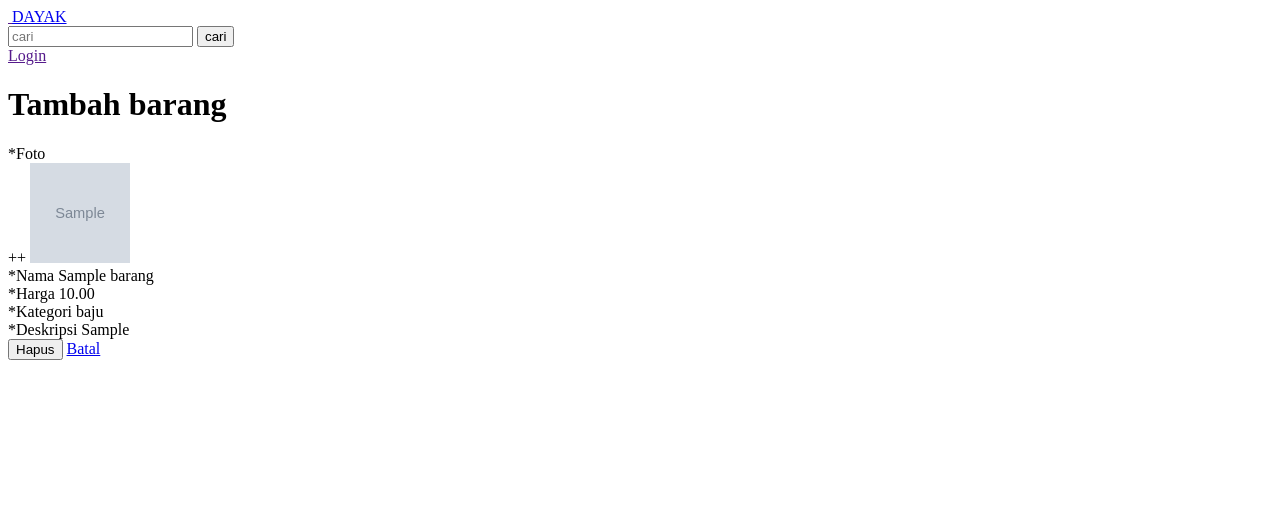
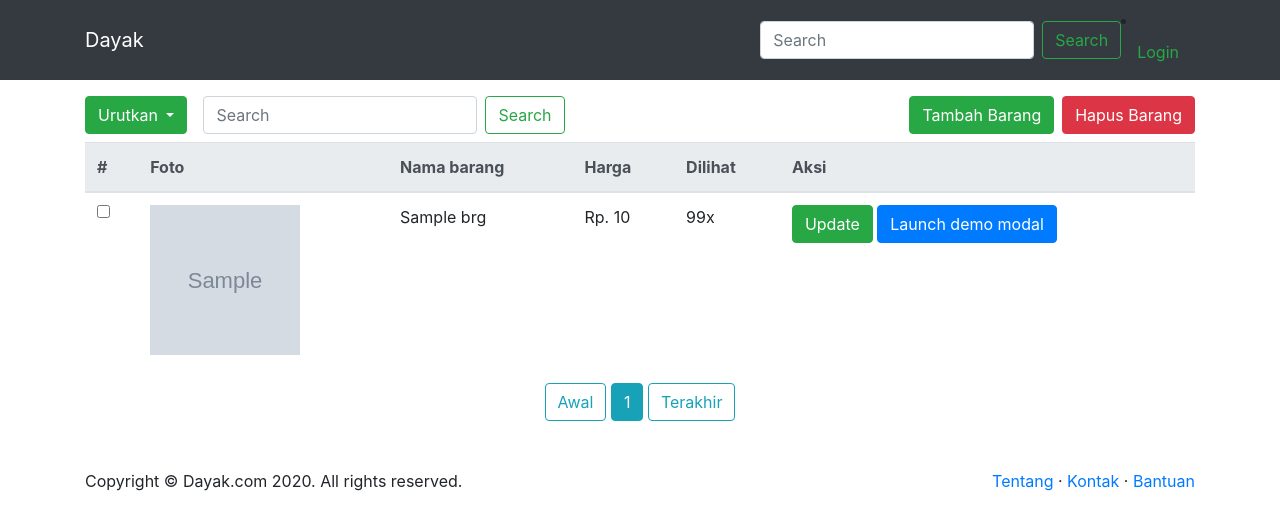
Before and after one commit to yeremiaChris/market-place, a Django app: template toko_app/templates/toko_app/delete.html in a window 1280 px wide. Shown: the top 530 px of the page. Run offline with Django 3.2, Linux system fonts and the light colour scheme; tables that the repository leaves empty hold one stand-in row (values such as "Sample post"); the template is opened without the code that fills it: values that come from a table or form of the project are taken from there, most other values are stand-ins (such as "Sample title", 1, 10 or a date in 2020); grey boxes marked "Sample" are stand-in pictures; some libraries are stand-ins or nearby versions.

Commit message:
membaut delete dengan modals bootstrap

```diff
--- /dev/null
+++ b/toko_app/templates/toko_app/coba.html
@@ -0,0 +1,3 @@
+<form action="" method="POST">
+    {{ gambar }}
+</form>
--- a/toko_app/templates/toko_app/delete.html
+++ b/toko_app/templates/toko_app/delete.html
@@ -1,105 +1,153 @@
+{% extends 'toko_app/base.html' %}
 {% load static %}
-<!DOCTYPE html>
-<html lang="en">
 
-<head>
-    <meta charset="UTF-8">
-    <meta name="viewport" content="width=device-width, initial-scale=1.0">
-    <link rel="stylesheet" href="{% static 'toko_app/css/update_barang.css' %}">
-    <link rel="stylesheet" href="{% static 'toko_app/css/select2.min.css' %}">
-    <title>tambah-barang</title>
-</head>
-
-<body>
-    <nav>
-        <div class="bar">
-            <a href="">
-                <img src="" alt="">
-                <a href="{% url 'index' %}">DAYAK</a>
-            </a>
-
-            <form action="">
-                <input type="text" name="cari" placeholder="cari">
-                <button type="submit">cari</button>
-            </form>
-
-            <a href="">Login</a>
-        </div>
-    </nav>
+{% block content %}
 
 
-    <div class="form">
-        <form action="" method="POST" enctype="multipart/form-data">
-            {% csrf_token %}
-            <h1>Tambah barang</h1>
-            <!-- <div class="foto">
-                <label for="foto">*Foto</label>
-                {{ form.gambar }}
-                {{ formset.management_form }}
-                {% for f in formset %}
-                    {{ f.image }}
-                {% endfor %}
+
+<div class="row mt-3">
+    <div class="col-md-6 col-lg">
+        <div class="dropdown d-flex">
+            <button class="btn btn-success dropdown-toggle" type="button" id="dropdownMenuButton" data-toggle="dropdown"
+                aria-haspopup="true" aria-expanded="false">
+                Urutkan
+            </button>
+            <form action="" class="d-flex ml-3">
+                <input class="form-control mr-sm-2" type="search" placeholder="Search" aria-label="Search">
+                <button class="btn btn-outline-success my-2 my-sm-0" type="submit">Search</button>
+            </form>
+            <div class="dropdown-menu" aria-labelledby="dropdownMenuButton">
+                <a class="dropdown-item" href="#">Action</a>
+                <a class="dropdown-item" href="#">Another action</a>
+                <a class="dropdown-item" href="#">Something else here</a>
             </div>
-            <div class="foto-banyak">
-                <label for="foto">++</label>
-                <img src="" alt="" width="100px" height="100px">
-            </div> -->
-            <div class="input-banyak">
-                <label for="foto">*Foto</label>
+        </div>
+    </div>
+    <div class="col-md-6 col-lg">
+        <a href="" class="btn btn-danger float-right">Hapus Barang</a>
+        <a href="{% url 'tambah-barang' %}" class="btn btn-success float-right mr-2">Tambah Barang</a>
+    </div>
+</div>
 
-                <div style="display: none;">
-                    {{ form.gambar}}
+<!-- table barang -->
+<table class="table mt-2 table-hover ">
+    <thead class="thead-light">
+        <tr>
+            <th scope="col">#</th>
+            <th scope="col">Foto</th>
+            <th scope="col">Nama barang</th>
+            <th scope="col">Harga</th>
+            <th scope="col">Dilihat</th>
+            <th scope="col">Aksi</th>
+        </tr>
+    </thead>
+    <tbody>
+        {% for brg in page_obj %}
+        <tr>
+            <th scope="row">
+                <form action="" class="form-inline">
+                    <input type="checkbox">
+                </form>
+            </th>
+            <td><img src="{{ brg.gambar.url }}" alt="" width="150px" height="150px"></td>
+            <td>{{ brg.nama_barang }}</td>
+            <td>Rp. {{ brg.harga }}</td>
+            <td>99x</td>
+            <td><a href="{% url 'update-barang' brg.id %}" class="btn btn-success">Update</a>
+                <button type="button" class="btn btn-primary" data-toggle="modal"
+                    data-target="#exampleModal">
+                    Launch demo modal
+                </button>
+
+        </tr>
+        {% endfor %}
+    </tbody>
+</table>
+
+<div class="text-center">
+    <a href="?page=1" class="btn btn-outline-info">Awal</a>
+    {% if page_obj.has_previous %}
+    <a href="?page={{ page_obj.previous_page_number }}" class="btn btn-outline-info">&laquo;</a>
+    {% endif %}
+    {% for num in page_obj.paginator.page_range %}
+    {% if page_obj.number == num %}
+    <a href="?page={{ num }}" class="btn btn-info">{{ num }}</a>
+    {% elif num > page_obj.number|add:'-4' and num < page_obj.number|add:'4' %}
+    <a href="?page={{ num }}" class="btn btn-outline-info">{{ num }}</a>
+    {% endif %}
+    {% endfor %}
+    {% if page_obj.has_next %}
+    <a href="?page={{ page_obj.next_page_number }}" class="btn btn-outline-info">&raquo;</a>
+    {% endif %}
+    <a href="?page={{ page_obj.paginator.num_pages }}" class="btn btn-outline-info">Terakhir</a>
+</div>
+<!-- {% if page_obj.is_paginated %}
+
+    {% if page_obj.has_previous %}
+        <a href="?page=1" class="btn btn-outline-info">first</a>
+        <a href="?page={{ page_obj.previous_page_number }}" class="btn btn-outline-info">Previous</a>
+    {% endif %}
+
+    {% for num in page_obj.paginator.page_range %}
+        {% if page_obj.number  == num %}
+            <a href="?page={{ num }}" class="btn btn-info">{{ num }}</a>
+        {% elif num > page_obj.number|add:'-3' and num < page_obj.number|add:'3' %}
+            <a href="?page={{ num }}" class="btn btn-outline-info">{{ num }}</a>
+        {% endif %}
+    {% endfor %}
+
+    {% if page_obj.has_next %}
+        <a href="?page={{ page_obj.next_page_number }}" class="btn btn-outline-info">Lirst</a>
+        <a href="?page={{ page_obj.paginator.num_pages }}" class="btn btn-outline-info">Last</a>
+    {% endif %}
+
+{% endif %} -->
+
+
+<!-- Button trigger modal -->
+
+<!-- Modal -->
+<form action="" method="POST">
+    {% csrf_token %}
+    <div class="modal fade" id="exampleModal" tabindex="-1" aria-labelledby="exampleModalLabel" aria-hidden="true">
+        <div class="modal-dialog">
+            <div class="modal-content">
+                <div class="modal-header">
+                    <h5 class="modal-title" id="exampleModalLabel">Modal title</h5>
+                    <button type="button" class="close" data-dismiss="modal" aria-label="Close">
+                        <span aria-hidden="true">&times;</span>
+                    </button>
                 </div>
-                <!-- {{ formset.management_form }}
-                {% for f in formset %}
-                {{ f.image }}
-                {% endfor %} -->
+                <div class="modal-body">
+                    ...
+                </div>
+                <div class="modal-footer">
+                    <button type="button" class="btn btn-secondary" data-dismiss="modal">Close</button>
+                    <button type="submit" class="btn btn-primary">Save changes</button>
+                </div>
             </div>
-            <div class="foto-banyak">
-                <label for="foto">++</label>
-                <img src="{{ form.gambar.url }}" alt="" width="100px" height="100px" onclick="klik()">
-            </div>
-            <div class="nama">
-                <label for="foto">*Nama</label>
-                {{ form.nama_barang }}
-            </div>
-            <div class="harga">
-                <label for="harga">*Harga</label>
-                {{ form.harga }}
-            </div>
-            <div class="kategori">
-                <label for="kategori">*Kategori</label>
-                {{ form.kategori }}
-            </div>
-            <div class="deskripsi">
-                <label for="foto">*Deskripsi</label>
-                {{ form.deskripsi }}
-                <!-- <textarea name="" id="" cols="96" rows="10"></textarea> -->
-            </div>
-
-            <button type="submit">Hapus</button>
-            <a href="{% url 'daftar-barang' %}">Batal</a>
-        </form>
+        </div>
     </div>
 
 
-    <script src="{% static 'toko_app/js/jquery-3.5.1.min.js' %}"></script>
-    <script src="{% static 'toko_app/js/select2.min.js' %}"></script>
-    <script>
-        $(document).ready(function () {
-            $('.js-example-basic-single').select2();
-        });
-    </script>
-    <script>
-        const link = document.querySelector(".input-banyak a").href;
-        const img = document.querySelector(".foto-banyak img");
-        const img2 = document.querySelector(".foto-banyak img");
-        img.src = link;
-        const input = document.querySelector(".input-banyak input")
-        function klik() {
-            input.click();
-        }
-    </script>
-</body>
+</form>
 
-</html>
+
+
+
+
+
+
+
+<footer class="d-flex justify-content-between mt-5 mb-5 ">
+    <div>Copyright &copy; Dayak.com 2020. All rights reserved.</div>
+    <div>
+        <a href="#">Tentang</a> &middot;
+        <a href="#">Kontak</a> &middot;
+        <a href="#">Bantuan</a>
+    </div>
+</footer>
+
+
+
+{% endblock %}
--- a/toko_app/urls.py
+++ b/toko_app/urls.py
@@ -8,5 +8,5 @@ urlpatterns = [
     path('tambah-barang/',views.tambah_barang,name='tambah-barang'),
     path('daftar-barang/',views.daftar_barang,name='daftar-barang'),
     path('update-barang/<str:pk>/',views.update_barang,name='update-barang'),
-    path('delete-barang/<str:pk>/',views.delete_barang,name='delete-barang'),
+    path('daftar-barang/delete-barang/<str:pk>/',views.delete_barang,name='delete-barang'),
 ]
```
Also changed, not shown: toko_app/forms.py (+7 -1 lines), toko_app/templates/toko_app/daftar.html (+55 -18 lines), toko_app/templates/toko_app/update.html (+8 -6 lines), toko_app/views.py (+12 -21 lines), media/gambar/lll_c368CXi.png (added), media/gambar/sfd_i7VWE7y.jpg (added).
